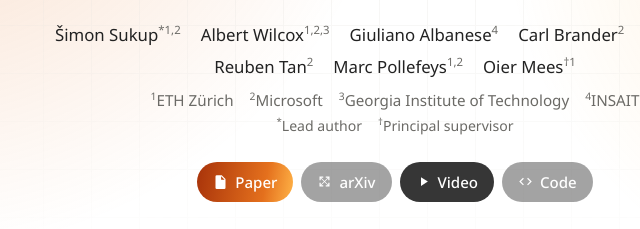
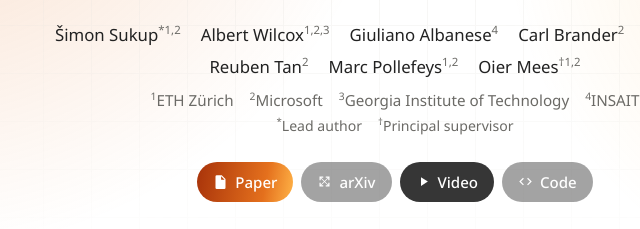
Before and after one commit to adaptive-vla-reasoning/adaptive-vla-reasoning.github.io, a plain HTML site: page index.html in a window 1280 px wide. Shown: the part 265-494 px from the top of the page, 245-885 px from the left. Drawn offline with nearby package versions, Linux system fonts and the light colour scheme.

Commit message:
Author affiliations

```diff
--- a/index.html
+++ b/index.html
@@ -230,7 +230,7 @@ footer .flogos img { height: 20px; width: auto; opacity: 0.75; }
       <span>Isar Meijer<sup>2</sup></span>
       <span>Reuben Tan<sup>2</sup></span>
       <span>Marc Pollefeys<sup>1,2</sup></span>
-      <span>Oier Mees<sup>†1</sup></span>
+      <span>Oier Mees<sup>†1,2</sup></span>
     </div>
     <div class="affil">
       <span><sup>1</sup>ETH Zürich</span>
```
